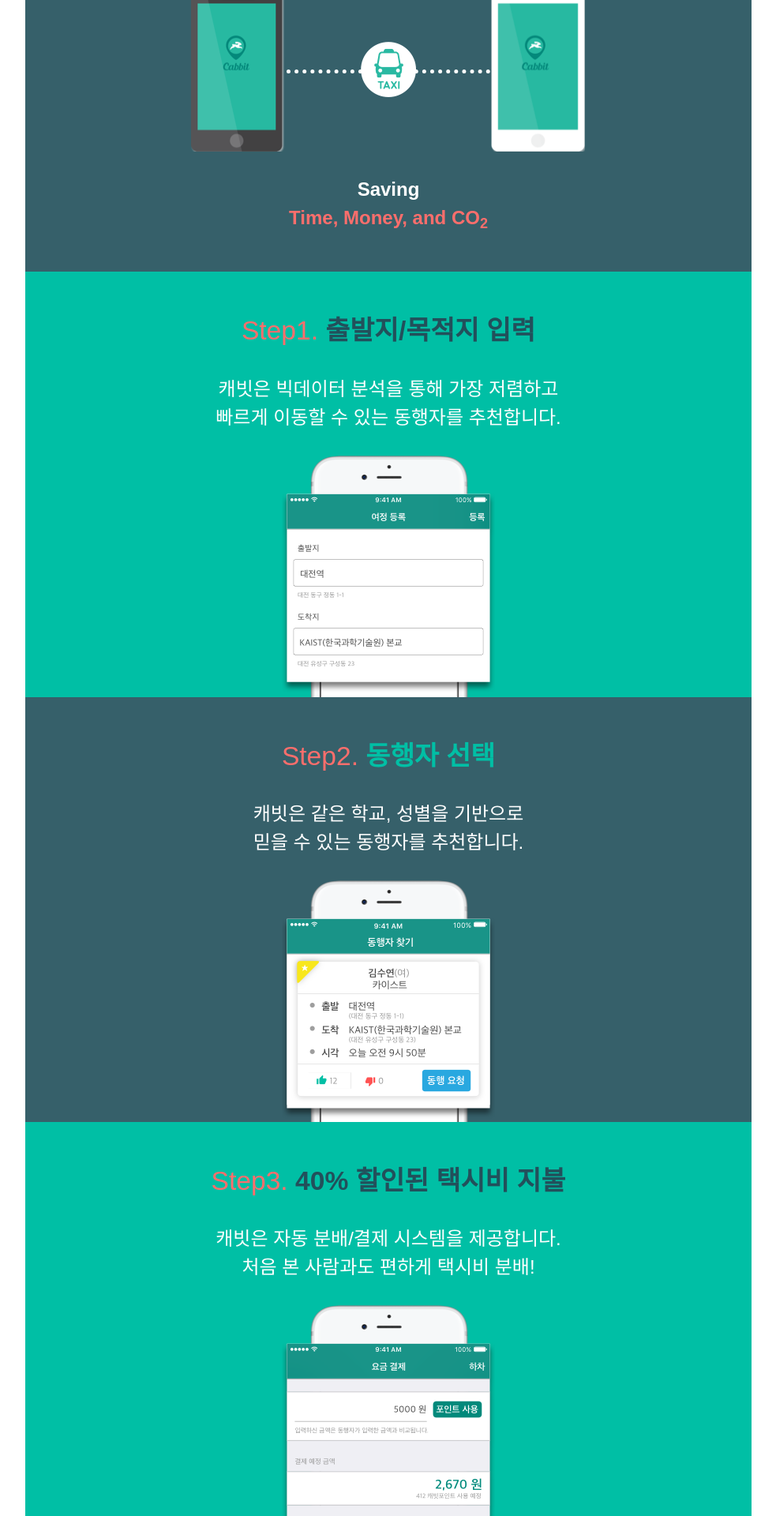
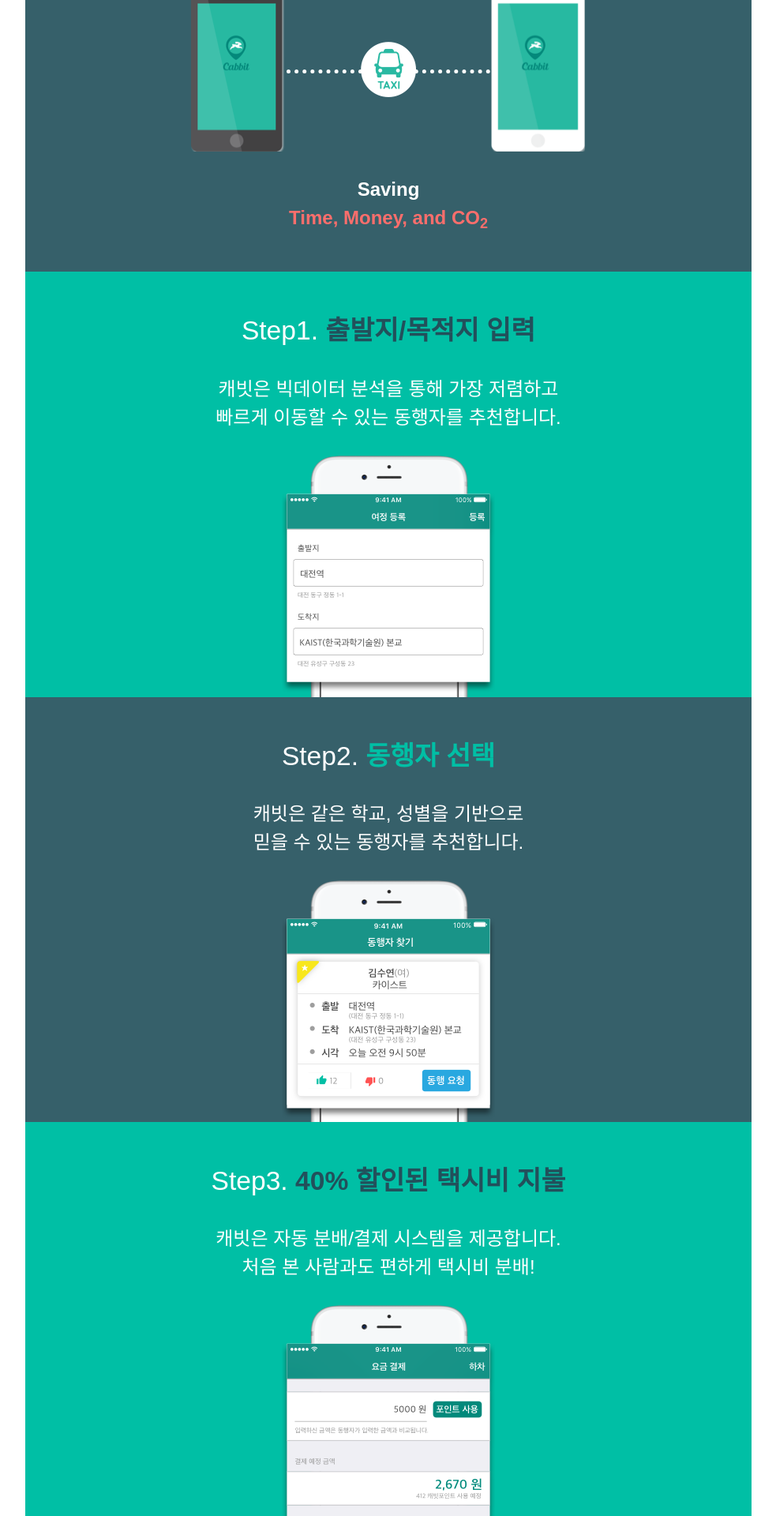
Before and after one commit to cabbit-kanizsalab/cabbit-kanizsalab.github.io, a Jekyll site: the page built from index.html, in a window 1280 px wide. Shown: the part 1266-3186 px from the top of the page at 79% size, without its empty margins (148-1131 px from the left). Built offline with Jekyll 4.4.1, drawn with Linux system fonts in a browser that asks for light colours; comment, search, counter and statistics services are not loaded.

Commit message:
Fixed some text colors

```diff
--- a/index.html
+++ b/index.html
@@ -97,7 +97,7 @@
   <div class="card-content aspect-ratio-square no-padding-bottom">
     <div class="card-row">
       <div class="card-column">
-        <h2 class="text-align-center no-margin"><span class="red regular">Step1.</span><span class="dark-green"> 출발지/목적지 입력</span></h2>
+        <h2 class="text-align-center no-margin"><span class="white regular">Step1.</span><span class="dark-green"> 출발지/목적지 입력</span></h2>
       </div>
     </div>
     <div class="card-row">
@@ -118,7 +118,7 @@
   <div class="card-content aspect-ratio-square no-padding-bottom">
     <div class="card-row">
       <div class="card-column">
-        <h2 class="text-align-center no-margin"><span class="red regular">Step2.</span><span class="green"> 동행자 선택</span></h2>
+        <h2 class="text-align-center no-margin"><span class="white regular">Step2.</span><span class="green"> 동행자 선택</span></h2>
       </div>
     </div>
     <div class="card-row">
@@ -139,7 +139,7 @@
   <div class="card-content aspect-ratio-square no-padding-bottom">
     <div class="card-row">
       <div class="card-column">
-        <h2 class="text-align-center no-margin"><span class="red regular">Step3.</span><span class="dark-green"> 40% 할인된 택시비 지불</span></h2>
+        <h2 class="text-align-center no-margin"><span class="white regular">Step3.</span><span class="dark-green"> 40% 할인된 택시비 지불</span></h2>
       </div>
     </div>
     <div class="card-row">
```
